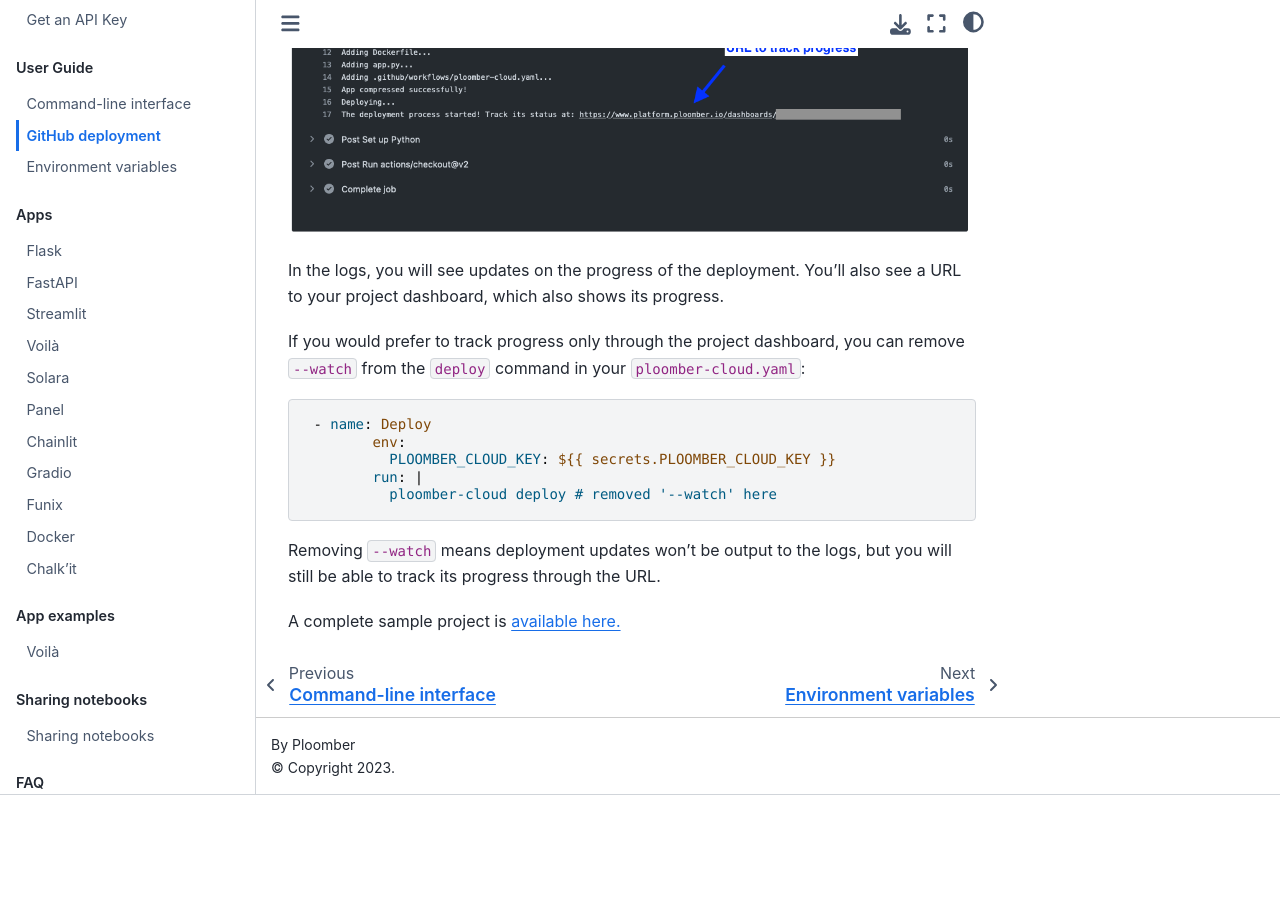
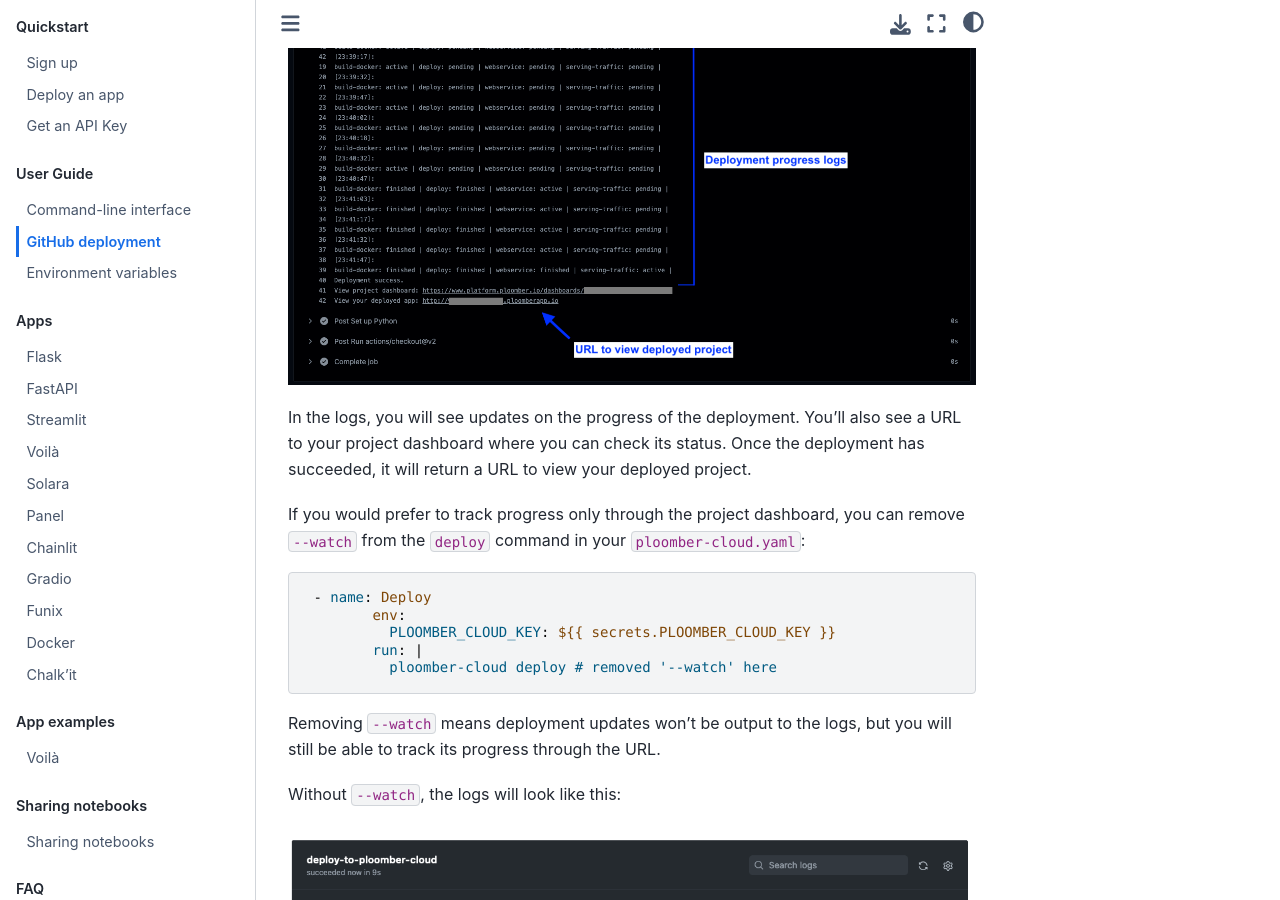
Before and after one commit to ploomber/doc, a Jupyter Book: the page built from doc/user-guide/github.md, in a window 1280 px wide and 900 px high, scrolled down 2436 px. Built offline with Jupyter Book 1.0.4 settings and Sphinx 7.4.7 and the Sphinx Book theme 1.1.4, drawn with Linux system fonts in a browser that asks for light colours; before the commit the page ends 3231 px from its top, so only the background shows below that.

Commit message:
add new logs image

```diff
--- a/doc/user-guide/github.md
+++ b/doc/user-guide/github.md
@@ -48,9 +48,10 @@
 
 Then, click on the most recent run, and you'll see the logs:
 
-![](../static/github/logs.png)
+![](../static/github/logs-watch.png)
 
-In the logs, you will see updates on the progress of the deployment. You'll also see a URL to your project dashboard, which also shows its progress.
+In the logs, you will see updates on the progress of the deployment. You'll also see a URL to your project dashboard where you can check its status.
+Once the deployment has succeeded, it will return a URL to view your deployed project.
 
 If you would prefer to track progress only through the project dashboard, you can remove `--watch` from the `deploy` command in your `ploomber-cloud.yaml`:
 
@@ -64,4 +65,8 @@
 
 Removing `--watch` means deployment updates won't be output to the logs, but you will still be able to track its progress through the URL.
 
+Without `--watch`, the logs will look like this:
+
+![](../static/github/logs.png)
+
 A complete sample project is [available here.](https://github.com/edublancas/cloud-template)
```
Also changed, not shown: doc/static/github/logs-watch.png (added).
